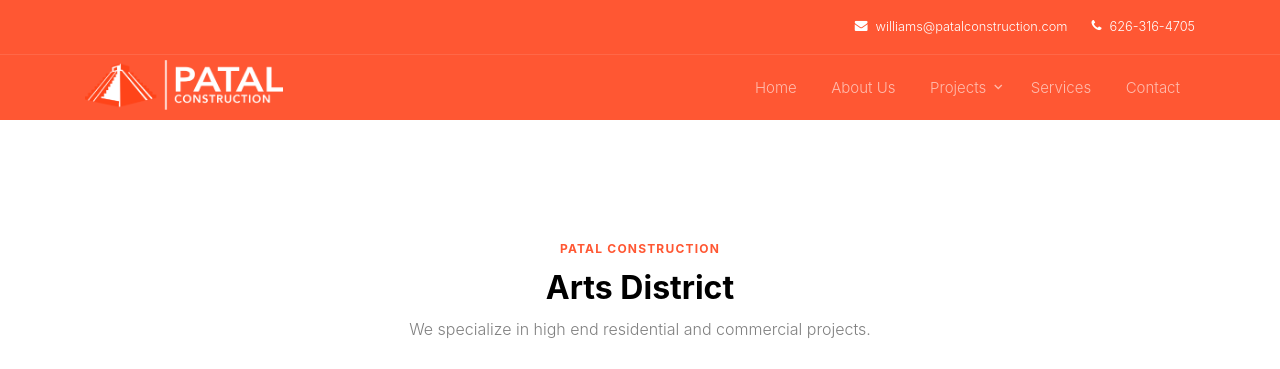
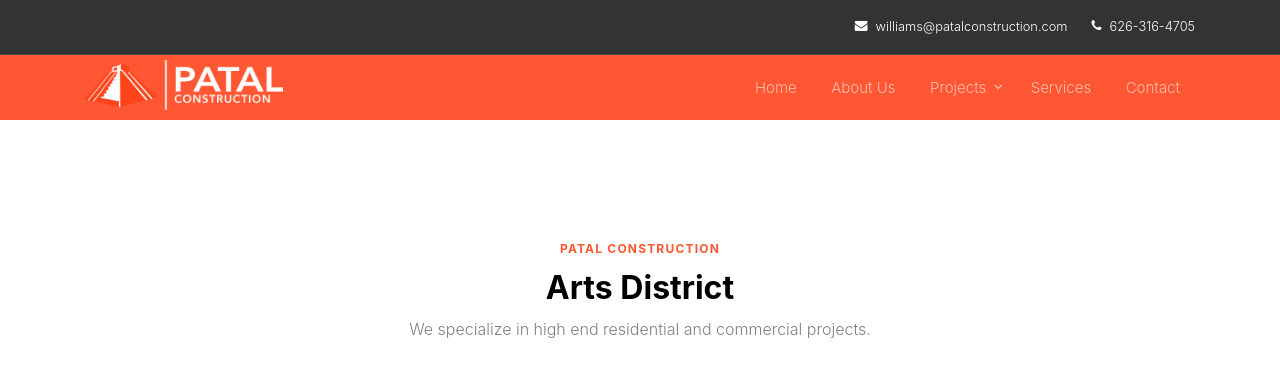
Before and after one commit to patalconstruction/patalconstruction.github.io, a plain HTML site: page arts.html in a window 1280 px wide. Shown: the top 369 px of the page. Drawn offline with Linux system fonts and the light colour scheme; files whose address does not match are found by name.

Commit message:
nav bar top color

```diff
--- a/css/style.css
+++ b/css/style.css
@@ -190,7 +190,8 @@ h1, h2, h3, h4, h5, h6 {
     font-size: 0.8rem; }
 
 .site-navbar-top {
-  border-bottom: 1px solid rgba(255, 255, 255, 0.1); }
+  border-bottom: 1px solid rgba(255, 255, 255, 0.1);
+  background-color: #333333;}
 
 .site-navbar {
   margin-bottom: 0px;
```
